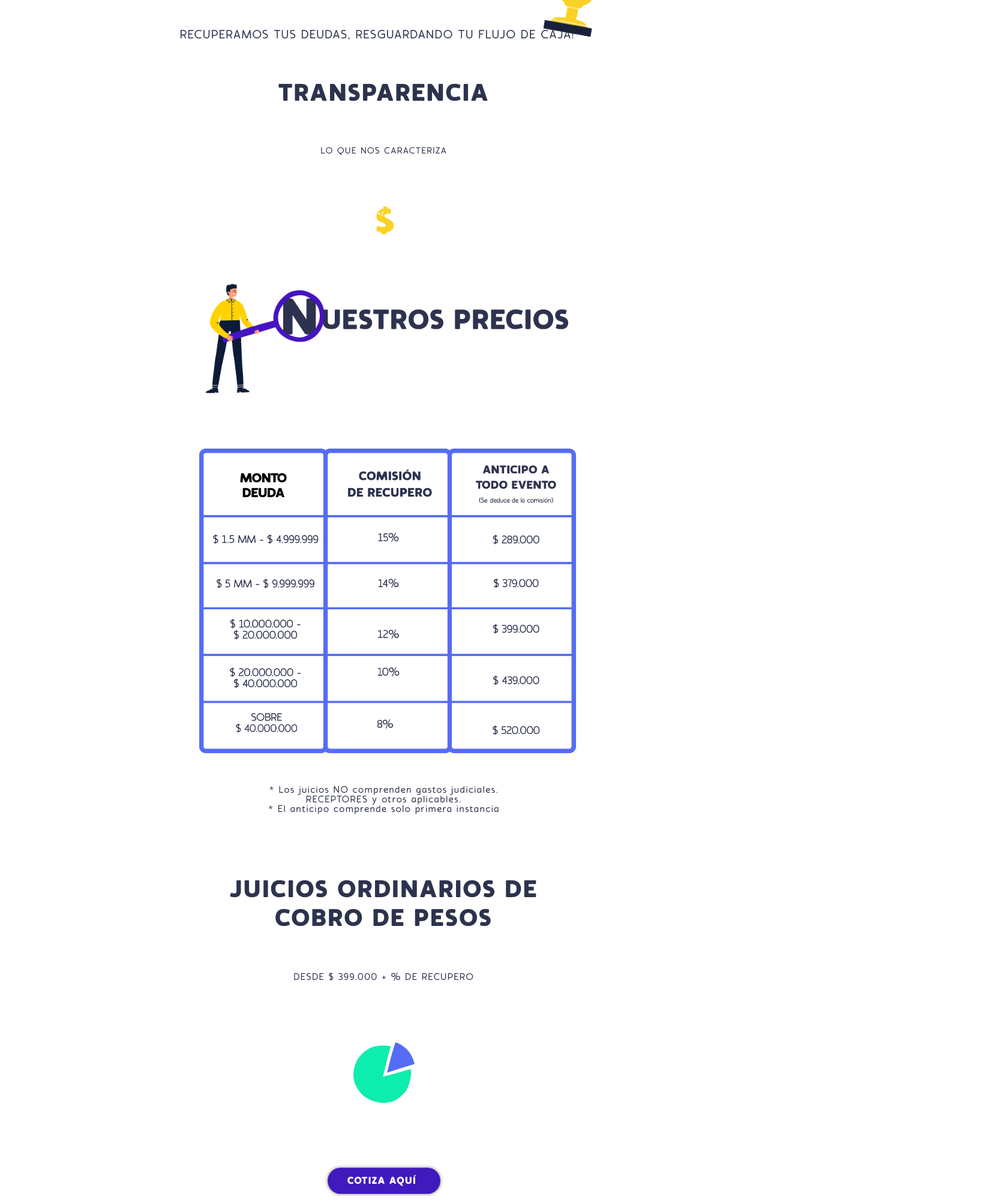
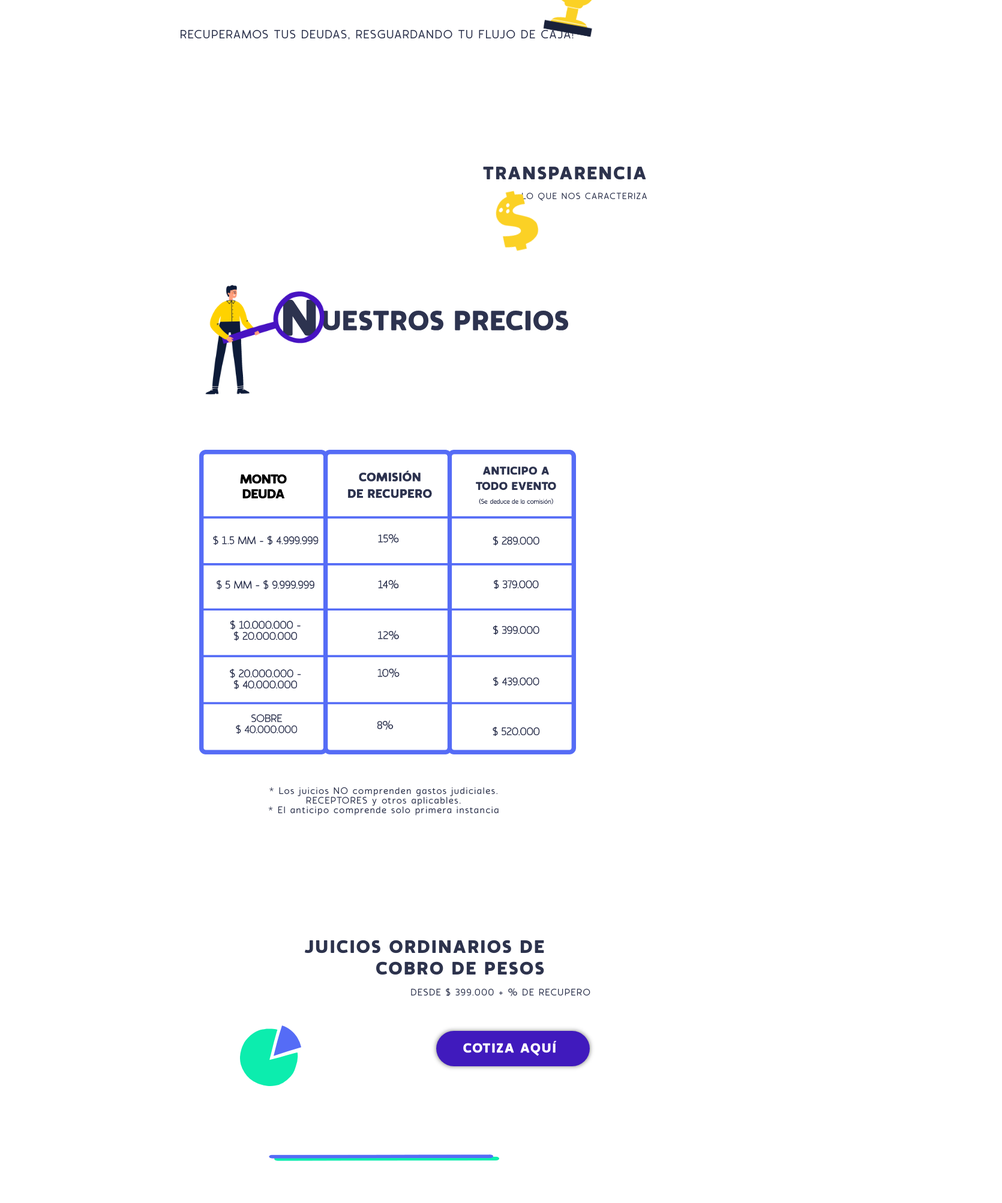
Before and after one commit to jerosantamariai/finalpp, a React (Create React App) app in the folder front/: page / in a window 1280 px wide. Shown: the part 4120-6126 px from the top of the page at 60% size, 1670 px wide, since content can reach past the window. Built offline with nearby package versions, Linux system fonts and the light colour scheme.

Commit message:
fixing last things

```diff
--- a/front/src/index.css
+++ b/front/src/index.css
@@ -324,23 +324,35 @@ h2, h3, h4, h5, h6, p, nav, td, li {
 
 /* PRECIOS */
 
+.precios-cont {
+  margin: 200px 0px;
+}
+
 .precios-cont .primtit {
   font-family: AuroBlack;
-  font-size: 40px !important;
-  margin-bottom: 60px;
+  font-size: 30px !important;
+  text-align: right;
+  margin-right: 200px;
 }
 
 .precios-cont .subprimtit {
   font-family: AuroRegular;
   font-size: 15px !important;
+  text-align: right;
+  margin-right: 200px;
 }
 
 .signopeso {
-  width: 4.2%;
+  position: absolute;
+  top: 4370px;
+  left: 800px;
+  width: 9%;
+  transform: rotate(-15deg);
   margin: 60px 0px;
 }
 
 .nuestrosprecios {
+  margin-top: 100px;
   width: 48%;
 }
 
@@ -351,23 +363,37 @@ h2, h3, h4, h5, h6, p, nav, td, li {
 }
 
 .precios-cont .doubleline {
-  width: 16%;
-  margin-top: 100px;
-  margin-bottom: 100px;
+  width: 30%;
+  margin-top: 10px;
+  margin-bottom: 10px;
 }
 
 .precios-cont .condiciones {
   margin-bottom: 100px;
 }
 
+.precios-cont .juiord {
+  margin-right: 170px;
+  margin-top: 200px;
+  margin-bottom: 100px;
+}
+
+.precios-cont .juiord p {
+  margin-right: -560px;
+}
+
 .precios-cont .torta {
+  position: absolute;
+  top: 5750px;
+  left: 400px;
   margin-top: 80px;
   margin-bottom: 100px;
   width: 8%;
 }
 
 .precios-cont .cotiza {
-  width: 16%;
+  width: 25%;
+  margin-right: -600px;
 }
 
 /* HABLEMOS */
@@ -384,9 +410,16 @@ h2, h3, h4, h5, h6, p, nav, td, li {
 }
 
 .dialogo {
+  position: absolute;
+  top: 6350px;
+  left: 350px;
   width: 16%;
   margin-top: 60px;
   margin-bottom: 40px;
+}
+
+.hablemos-cont .formulario {
+  margin-top: 100px;
 }
 
 input, textarea {
@@ -395,7 +428,7 @@ input, textarea {
 }
 
 .bigdoubleline {
-  width: 16%;
+  width: 32%;
   height: 4%;
 }
 
--- a/front/src/views/landsection/precios.jsx
+++ b/front/src/views/landsection/precios.jsx
@@ -11,9 +11,7 @@ const Precios = props => {
         <div className="precios-cont text-center no-gutters">
             <h1 className="primtit">TRANSPARENCIA</h1>
             <p className="subprimtit">LO QUE NOS CARACTERIZA</p>
-            <div className="grupo d-flex justify-content-center no-gutters">
-                <img src={SignoPeso} alt="signopeso" className="signopeso" />
-            </div>
+            <img src={SignoPeso} alt="signopeso" className="signopeso" />
             <img src={NuestrosPrecios} alt="nuestrosprecios" className="nuestrosprecios" />
             <br/>
             <img src={Tabla} alt="tabla" className="tabla" />
@@ -25,10 +23,10 @@ const Precios = props => {
             <div className="juiord">
                 <h1 className="primtit">JUICIOS ORDINARIOS DE<br></br>COBRO DE PESOS</h1>
                 <p>DESDE $ 399.000 + % DE RECUPERO</p>
+                <br/>
+                <img src={Cotiza} alt="cotiza" className="cotiza" />
             </div>
             <img src={Torta} alt="torta" className="torta" />
-            <br/>
-            <img src={Cotiza} alt="cotiza" className="cotiza" />
             <br/>
             <img src={DoubleLine} alt="doubleline" className="doubleline" />
         </div>
```
